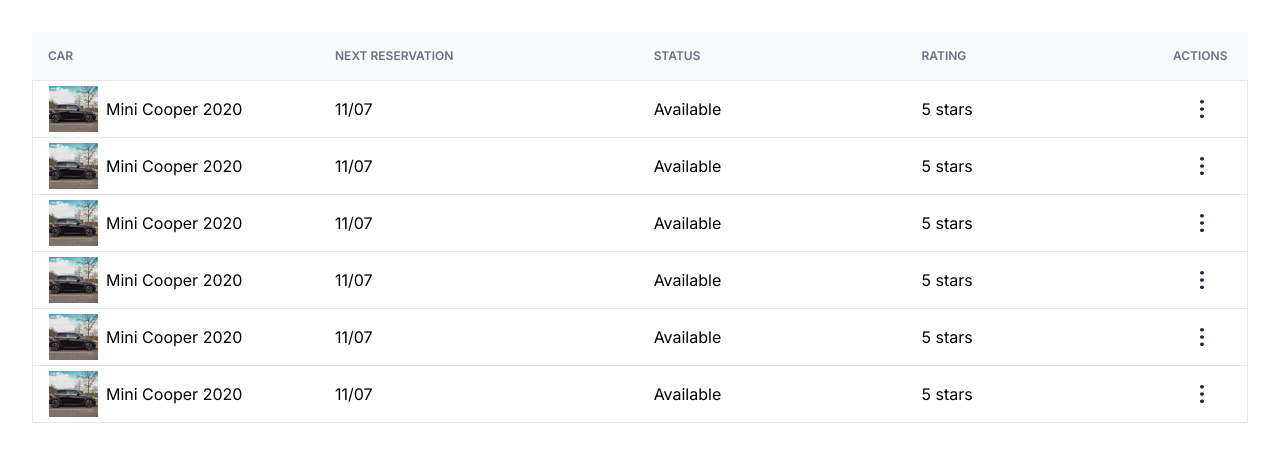
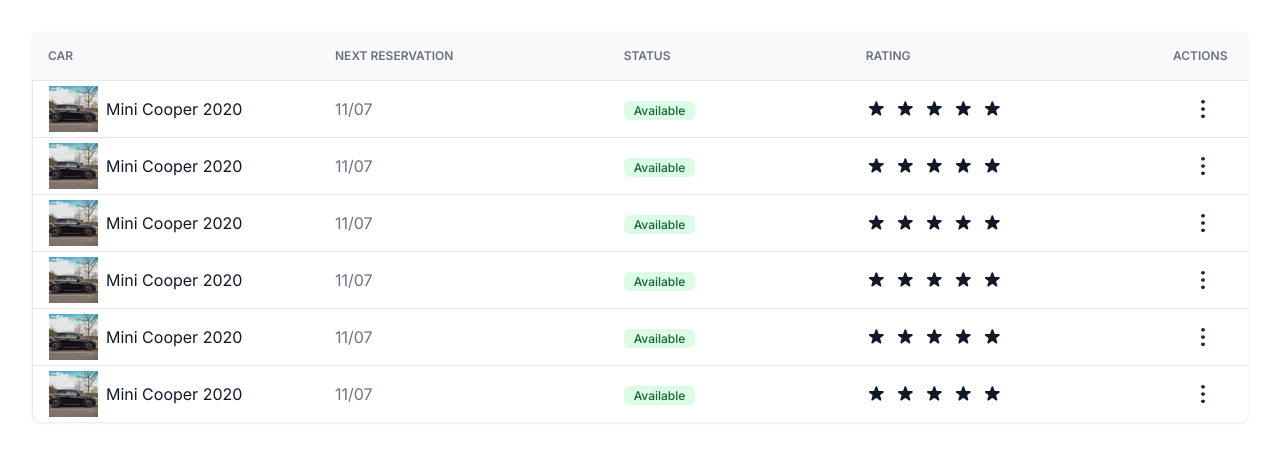
Before and after one commit to gguilhermelopes/jet-solucoes-web-frontend-test, a Next.js app: page / in a window 1280 px wide. Shown: the top 462 px of the page. Built offline with nearby package versions, Linux system fonts and the light colour scheme.

Commit message:
feat: TableItem styles finished

```diff
--- /dev/null
+++ b/src/components/UI/AvailableBadge.tsx
@@ -0,0 +1,9 @@
+const AvailableBadge = () => {
+  return (
+    <span className="px-[10px] py-[2px] text-xs font-medium text-green-800 bg-green-100 rounded-md">
+      Available
+    </span>
+  );
+};
+
+export default AvailableBadge;
--- /dev/null
+++ b/src/components/UI/Rating.tsx
@@ -0,0 +1,15 @@
+import Star from "./Star";
+
+type RatingProps = {
+  rating: number;
+};
+
+const Rating = ({ rating }: RatingProps) => {
+  const stars = Array.from({ length: rating }, (_, index) => (
+    <Star key={index} />
+  ));
+
+  return stars;
+};
+
+export default Rating;
--- /dev/null
+++ b/src/components/UI/Star.tsx
@@ -0,0 +1,18 @@
+const Star = () => {
+  return (
+    <svg
+      width="21"
+      height="20"
+      viewBox="0 0 21 20"
+      fill="none"
+      xmlns="http://www.w3.org/2000/svg"
+    >
+      <path
+        d="M9.38223 2.92702C9.68223 2.00602 10.9852 2.00602 11.2842 2.92702L12.3542 6.21902C12.4196 6.41951 12.5467 6.5942 12.7173 6.71812C12.8879 6.84205 13.0933 6.90886 13.3042 6.90902H16.7662C17.7352 6.90902 18.1372 8.14902 17.3542 8.71902L14.5542 10.753C14.3833 10.877 14.2559 11.052 14.1906 11.2529C14.1252 11.4537 14.1251 11.6701 14.1902 11.871L15.2602 15.163C15.5602 16.084 14.5052 16.851 13.7202 16.281L10.9202 14.247C10.7494 14.123 10.5438 14.0562 10.3327 14.0562C10.1217 14.0562 9.91602 14.123 9.74523 14.247L6.94523 16.281C6.16123 16.851 5.10723 16.084 5.40623 15.163L6.47623 11.871C6.5414 11.6701 6.54128 11.4537 6.47589 11.2529C6.4105 11.052 6.2832 10.877 6.11223 10.753L3.31323 8.72002C2.53023 8.15002 2.93323 6.91002 3.90123 6.91002H7.36223C7.57327 6.91007 7.77893 6.84336 7.94975 6.71942C8.12057 6.59548 8.2478 6.42067 8.31323 6.22002L9.38323 2.92802L9.38223 2.92702Z"
+        fill="#111928"
+      />
+    </svg>
+  );
+};
+
+export default Star;
--- a/src/components/data-table/TableItem.tsx
+++ b/src/components/data-table/TableItem.tsx
@@ -1,6 +1,8 @@
 import Image from "next/image";
 
 import DotsVertical from "@/components/UI/DotsVertical";
+import AvailableBadge from "@/components/UI/AvailableBadge";
+import Rating from "../UI/Rating";
 
 type TableItemProps = {
   imageURL: string;
@@ -8,6 +10,7 @@
   reservation: string;
   isAvailable: boolean;
   rating: number;
+  isLast: boolean;
 };
 
 const TableItem = ({
@@ -16,28 +19,49 @@
   reservation,
   isAvailable,
   rating,
+  isLast,
 }: TableItemProps) => {
   return (
     <>
-      <div className="flex items-center gap-2 px-4 border-b border-l border-gray-200">
+      <div
+        className={`flex items-center gap-2 px-4 ${
+          isLast ? "rounded-es-lg" : "border-b"
+        } border-l border-gray-200`}
+      >
         <Image
           src={imageURL}
           alt={`${label} image`}
           width={48.96}
           height={46}
         />
-        <span>{label}</span>
+        <span className="text-gray-900">{label}</span>
       </div>
-      <div className="flex items-center gap-2 p-4 border-b border-gray-200">
-        <span>{reservation}</span>
+      <div
+        className={`flex items-center gap-2 p-4 ${
+          isLast ? "" : "border-b"
+        } border-gray-200`}
+      >
+        <span className="text-gray-500">{reservation}</span>
       </div>
-      <div className="flex items-center gap-2 px-4 border-b border-gray-200">
-        <span>{isAvailable ? "Available" : "Not available"}</span>
+      <div
+        className={`flex items-center gap-2 px-4 ${
+          isLast ? "" : "border-b"
+        } border-gray-200`}
+      >
+        <span>{isAvailable ? <AvailableBadge /> : "Not available"}</span>
       </div>
-      <div className="flex items-center gap-2 px-4 border-b border-gray-200">
-        <span>{rating} stars</span>
+      <div
+        className={`flex items-center gap-2 px-4 ${
+          isLast ? "" : "border-b"
+        } border-gray-200`}
+      >
+        <Rating rating={rating} />
       </div>
-      <div className="flex justify-center items-center gap-2 px-4 border-b border-r border-gray-200">
+      <div
+        className={`flex justify-center items-center gap-2 px-4 ${
+          isLast ? "rounded-ee-lg" : "border-b"
+        } border-gray-200`}
+      >
         <DotsVertical />
       </div>
     </>
--- a/src/components/data-table/TableItems.tsx
+++ b/src/components/data-table/TableItems.tsx
@@ -5,8 +5,12 @@
 const TableItems = () => {
   return (
     <>
-      {tableItemData.map((item) => (
-        <TableItem key={item.id} {...item} />
+      {tableItemData.map((item, index) => (
+        <TableItem
+          key={item.id}
+          isLast={index === tableItemData.length - 1}
+          {...item}
+        />
       ))}
     </>
   );
--- a/src/components/data-table/index.tsx
+++ b/src/components/data-table/index.tsx
@@ -3,7 +3,7 @@
 
 const DataTable = () => {
   return (
-    <section className="m-8 grid grid-cols-[287px_auto_auto_auto_91px]">
+    <section className="m-8 grid grid-cols-[287px_auto_auto_auto_91px] shadow-[0px_1px_3px_0px_rgba(0,0,0,0.1)] shadow-[0px_1px_2px_-1px_rgba(0,0,0,0.1)]; rounded-lg overflow-hidden">
       <MainTitle />
       <TableItems />
     </section>
```
